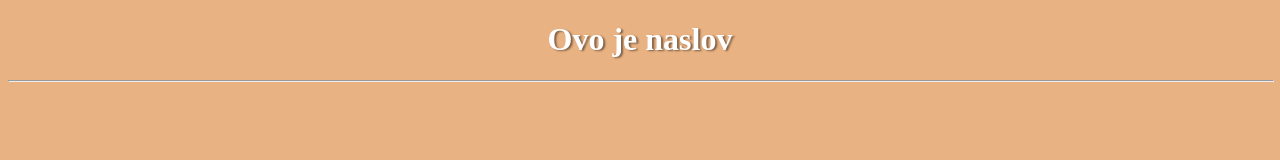
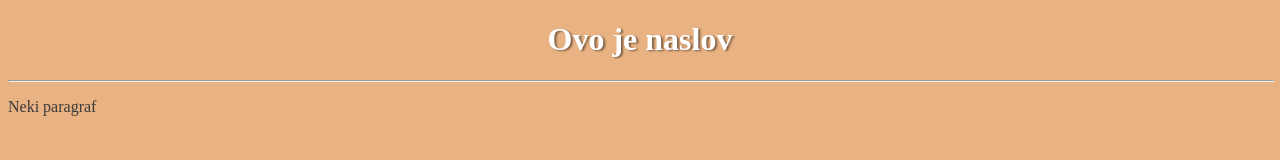
Before and after one commit to pbudisa/git-uvod, a plain HTML site: page index.html in a window 1280 px wide. Drawn offline with Linux system fonts and the light colour scheme.

Commit message:
Update index.html

```diff
--- a/index.html
+++ b/index.html
@@ -11,5 +11,6 @@
 <body>
     <h1>Ovo je naslov</h1>
     <hr style="color: #fff;width: 100%;">
+    <p>Neki paragraf</p>
 </body>
 </html>
```
